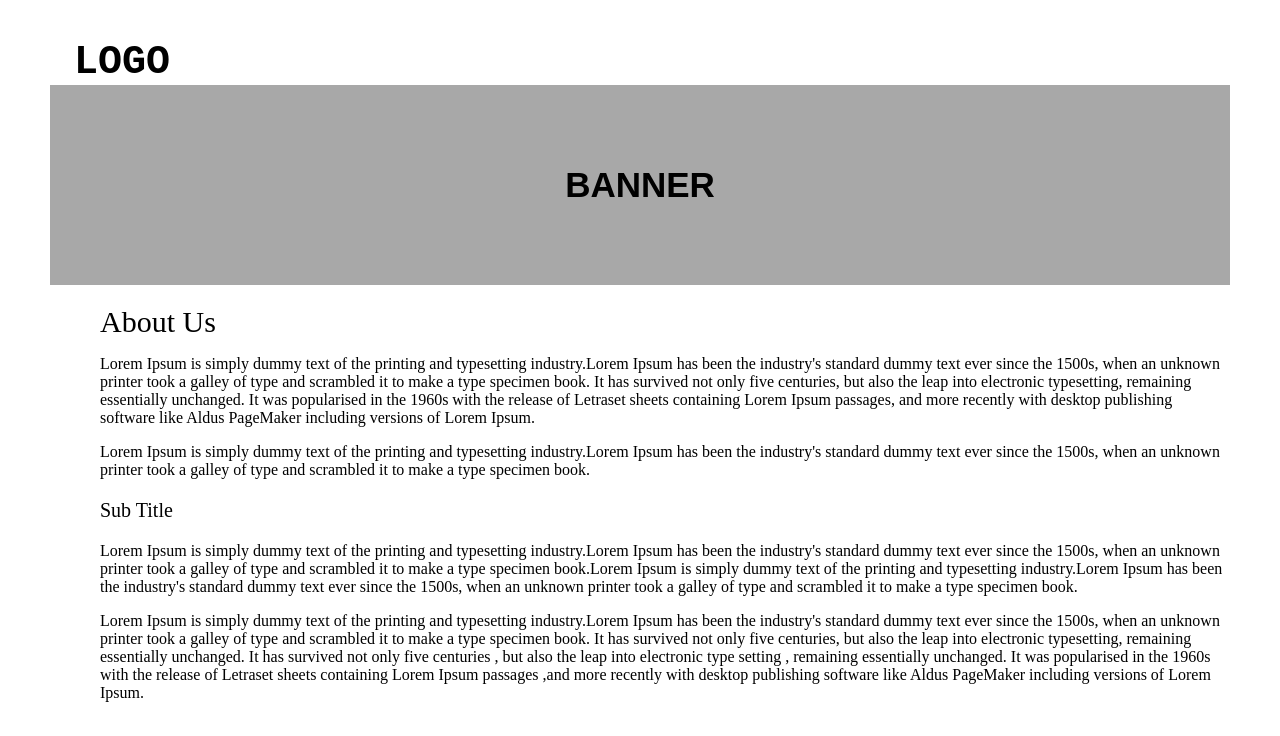
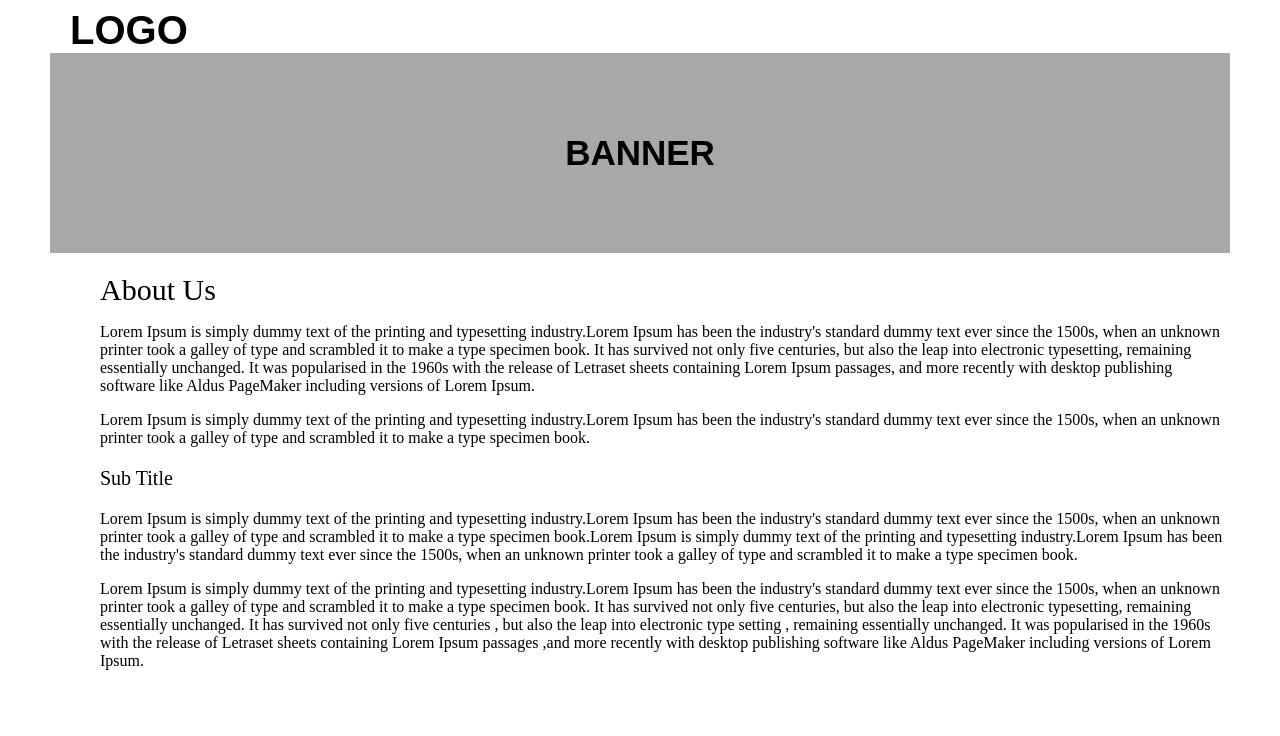
Before and after one commit to prasanna-webonise/prasanna-assignments, a plain HTML site: page Front End Assignments/Assignment1/index.html in a window 1280 px wide. Drawn offline with Linux system fonts and the light colour scheme.

Commit message:
Resubmitting first assignment

```diff
--- a/Front End Assignments/Assignment1/index.html
+++ b/Front End Assignments/Assignment1/index.html
@@ -12,12 +12,12 @@ and open the template in the editor.
         <link type="text/css" rel="stylesheet" href="stylesheet.css"/>
     </head>
     <body class="body">
-        <div class="logo"><pre class="press"> LOGO</pre></div>
+        <a href="" class="logo">LOGO</a>
         <div class="banner">
             <div class="bantext">BANNER</div>
         </div>
         <div class="inner">
-        <p class="about">About Us</p>
+        <h1 class="about">About Us</h1>
         <p>
           Lorem Ipsum is simply dummy text of the printing and typesetting industry.Lorem Ipsum has been
           the industry's standard dummy text ever since the 1500s, when an unknown printer took a galley
@@ -31,7 +31,7 @@ and open the template in the editor.
           the industry's standard dummy text ever since the 1500s, when an unknown printer took a galley
           of type and scrambled it to make a type specimen book.
         </p>
-        <p class="sub">Sub Title</p>
+        <h3 class="sub">Sub Title</h3>
         <p>
           Lorem Ipsum is simply dummy text of the printing and typesetting industry.Lorem Ipsum has been
           the industry's standard dummy text ever since the 1500s, when an unknown printer took a galley
--- a/Front End Assignments/Assignment1/stylesheet.css
+++ b/Front End Assignments/Assignment1/stylesheet.css
@@ -16,6 +16,10 @@
     font-weight: bold;
     font-size: 40px;
     font-family: sans-serif;
+    text-decoration: none;
+    color: black;
+    margin-left:20px;
+
 }
 .about
 {
@@ -30,6 +34,7 @@
 .sub
 {
     font-size: 20px;
+    font-weight: normal;
 }
 .body
 {
```
